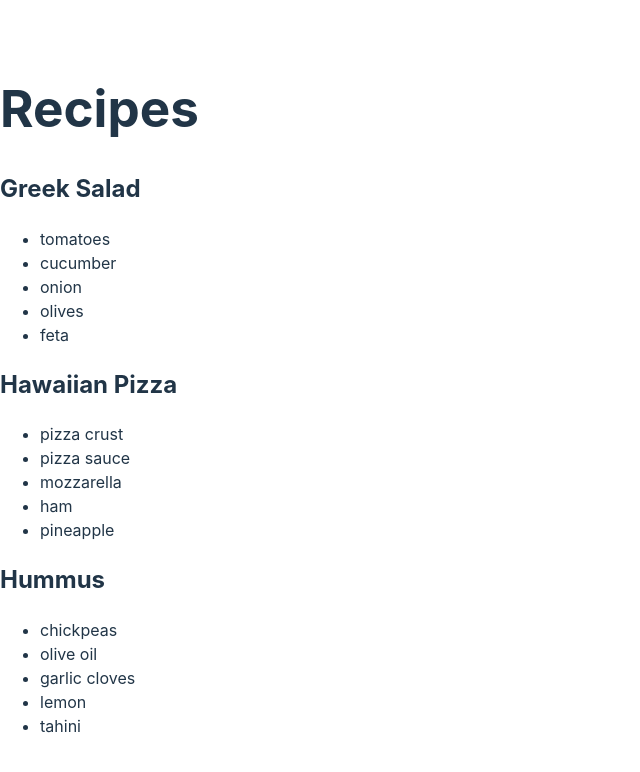
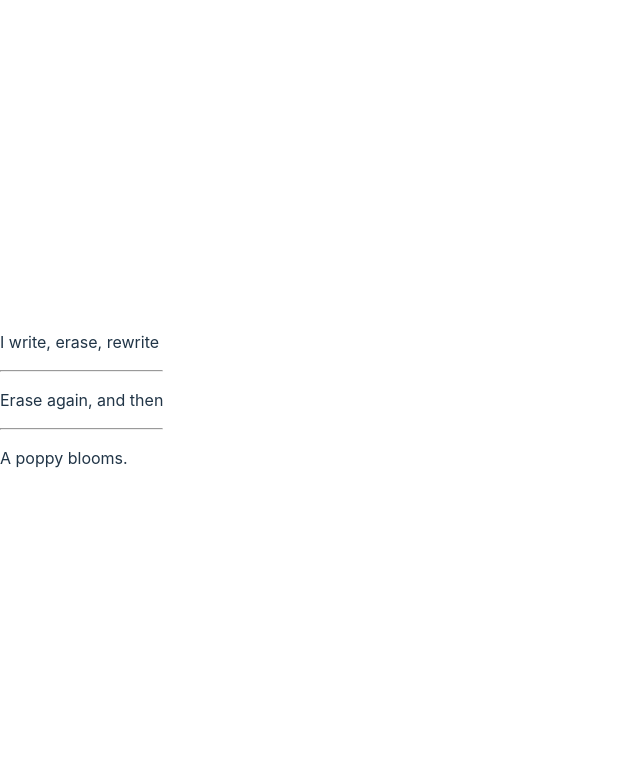
Before and after one commit to AndrewAttemptsCode/odin-my-first-react-app, a React (Vite) app: page / in a window 1280 px wide. Shown: the top 772 px of the page, without its empty margins (0-640 px from the left). Built offline with nearby package versions, Linux system fonts and the light colour scheme.

Commit message:
Complete key challenge 4

```diff
--- /dev/null
+++ b/src/key/challenge_4/App.jsx
@@ -0,0 +1,24 @@
+import { Fragment } from "react";
+
+const poem = {
+  lines: [
+    'I write, erase, rewrite',
+    'Erase again, and then',
+    'A poppy blooms.'
+  ]
+};
+
+export default function Poem() {
+  return (
+    <article>
+      {poem.lines.map((line, index) =>
+        <Fragment key={index}>
+          {index > 0 && <hr />}
+          <p>
+          {line}
+          </p>
+        </Fragment>
+      )}
+    </article>
+  );
+}
--- a/src/main.jsx
+++ b/src/main.jsx
@@ -1,7 +1,7 @@
 import { StrictMode } from 'react'
 import { createRoot } from 'react-dom/client'
 import './index.css'
-import RecipeList from './key/challenge_3/App';
+import Poem from './key/challenge_4/App';
 
 
 const rootElement = document.getElementById('root');
@@ -9,6 +9,6 @@ const root = createRoot(rootElement);
 
 root.render(
   <StrictMode>
-  <RecipeList />
+  <Poem />
   </StrictMode>
 )
```
